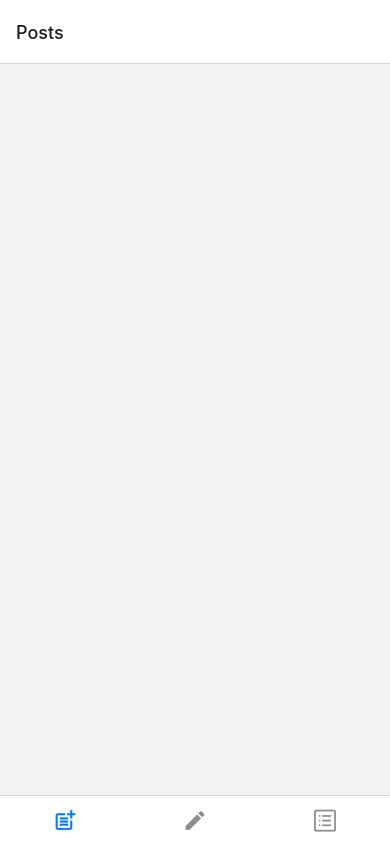
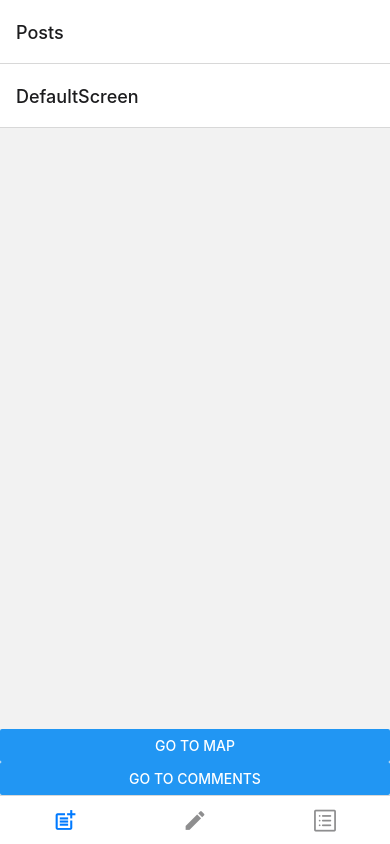
Before and after one commit to AndreyKapus/mobile-app, a React Native app in the folder my-app/: screen /Posts in a window 390 px wide. Built offline with nearby package versions, Linux system fonts and the light colour scheme.

Commit message:
nestedScreens

```diff
--- a/my-app/Components/Screens/Main/CreateScreen.js
+++ b/my-app/Components/Screens/Main/CreateScreen.js
@@ -1,7 +1,7 @@
 import { View, Text, StyleSheet, TouchableOpacity, Image } from "react-native";
 import { Camera, CameraType } from 'expo-camera';
 import { useState, useEffect } from "react";
-import * as Location from 'expo-location'
+// import * as Location from 'expo-location'
 
 const CreateScreen = ({navigation}) => {
     const [camera, setCamera] = useState(null);
@@ -9,7 +9,7 @@ const CreateScreen = ({navigation}) => {
     const [hasPermission, setHasPermission] = useState(null);
 
     const sendPhoto = () => {
-        navigation.navigate('Posts', {photo})
+        navigation.navigate('DefaultScreen', {photo})
     };
 
     // useEffect(() => {
@@ -32,8 +32,8 @@ const CreateScreen = ({navigation}) => {
 
     const takePhoto = async () => {
         const pic = await camera.takePictureAsync();
-        const location = await Location.getCurrentPositionAsync();
-        console.log('location-> ', location)
+        // const location = await Location.getCurrentPositionAsync();
+        // console.log('location-> ', location)
         setPhoto(pic.uri);
     };
 
--- a/my-app/Components/Screens/Main/PostScreen.js
+++ b/my-app/Components/Screens/Main/PostScreen.js
@@ -1,45 +1,18 @@
-import { useEffect, useState } from "react";
-import { View, Text, StyleSheet, Image } from "react-native";
-import { FlatList } from "react-native-gesture-handler";
+import {createStackNavigator} from '@react-navigation/stack';
+import DefaultPostsScreen from '../NestedScreens/DefaultScreen';
+import CommentsScreen from '../NestedScreens/CommentsScreen';
+import MapScreen from '../NestedScreens/MapScreen';
 
-const PostScreen = ({route}) => {
-    const [posts, setPosts] = useState([]);
+const NestedScreen = createStackNavigator();
 
-    useEffect(() => {
-        if(route.params) {
-            setPosts((prevPosts) => [...prevPosts, route.params])
-        }
-    }, [route.params])
+const PostScreen = () => {
     return (
-        <View style={styles.constainer}>
-            <FlatList data={posts}
-             keyExtractor={(item, index) => index.toString()}
-             renderItem={({item}) =>
-             <View style={styles.imageContainer}>
-                <Image source={{uri: item.photo}} style={styles.image}/>
-             </View>}
-             />
-        </View>
+        <NestedScreen.Navigator>
+            <NestedScreen.Screen name='DefaultScreen' component={DefaultPostsScreen}/>
+            <NestedScreen.Screen name='Comments' component={CommentsScreen}/>
+            <NestedScreen.Screen name='Map' component={MapScreen}/>
+        </NestedScreen.Navigator>
     )
 };
 
-const styles = StyleSheet.create({
-    constainer: {
-        flex: 1,
-        justifyContent: 'center',
-        // alignItems: 'center',
-    },
-
-    imageContainer: {
-        marginBottom: 10,
-        justifyContent: 'center',
-        alignItems: "center",
-    },
-
-    image: {
-        width: '90%',
-        height: 300,
-    }
-});
-
-export default PostScreen;
+export default PostScreen
--- /dev/null
+++ b/my-app/Components/Screens/NestedScreens/CommentsScreen.js
@@ -0,0 +1,13 @@
+import { View, Text } from "react-native";
+
+const CommentsScreen = () => {
+    return (
+        <View>
+            <Text>
+                Comment screen
+            </Text>
+        </View>
+    )
+};
+
+export default CommentsScreen;
--- /dev/null
+++ b/my-app/Components/Screens/NestedScreens/DefaultScreen.js
@@ -0,0 +1,47 @@
+import { useEffect, useState } from "react";
+import { View, StyleSheet, Image, Button } from "react-native";
+import { FlatList } from "react-native-gesture-handler";
+
+const DefaultPostsScreen = ({route, navigation}) => {
+    const [posts, setPosts] = useState([]);
+
+    useEffect(() => {
+        if(route.params) {
+            setPosts((prevPosts) => [...prevPosts, route.params])
+        }
+    }, [route.params])
+    return (
+        <View style={styles.constainer}>
+            <FlatList data={posts}
+             keyExtractor={(item, index) => index.toString()}
+             renderItem={({item}) =>
+             <View style={styles.imageContainer}>
+                <Image source={{uri: item.photo}} style={styles.image}/>
+             </View>}
+             />
+             <Button title="Go to map" onPress={() => navigation.navigate('Map')}/>
+             <Button title="Go to Comments" onPress={() => navigation.navigate('Comments')}/>
+        </View>
+    )
+};
+
+const styles = StyleSheet.create({
+    constainer: {
+        flex: 1,
+        justifyContent: 'center',
+        // alignItems: 'center',
+    },
+
+    imageContainer: {
+        marginBottom: 10,
+        justifyContent: 'center',
+        alignItems: "center",
+    },
+
+    image: {
+        width: '90%',
+        height: 300,
+    }
+});
+
+export default DefaultPostsScreen;
--- /dev/null
+++ b/my-app/Components/Screens/NestedScreens/MapScreen.js
@@ -0,0 +1,13 @@
+import { View, Text } from "react-native";
+
+const MapScreen = () => {
+    return (
+        <View>
+            <Text>
+                Comment screen
+            </Text>
+        </View>
+    )
+};
+
+export default MapScreen;
```
